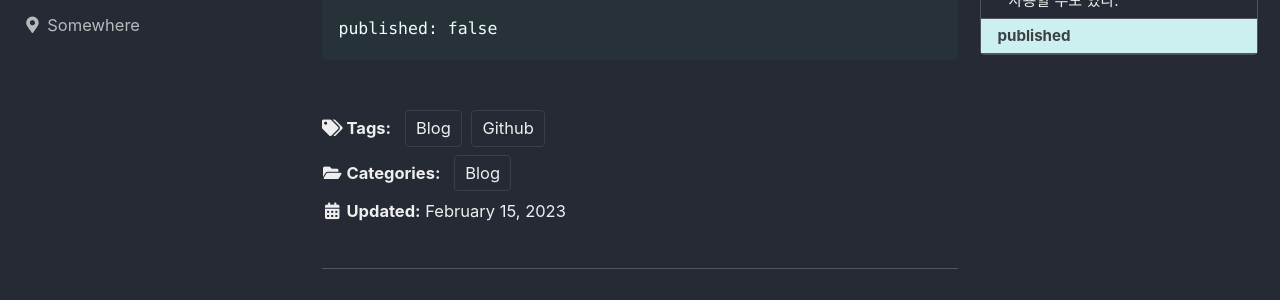
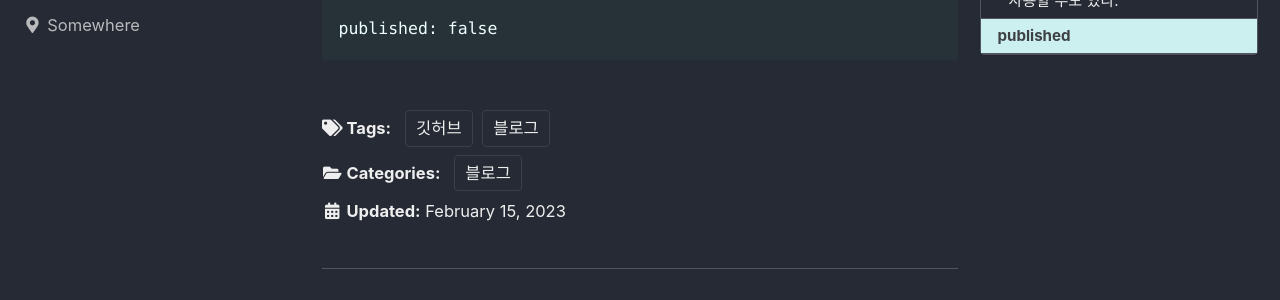
Before and after one commit to dudjun/dudjun.github.io, a Jekyll site: the page built from _posts/2023-02-15-Head.md, in a window 1280 px wide and 900 px high, scrolled down 3530 px. Shown: the part 142-442 px from the top of the window. Built offline with Jekyll 4.4.1, drawn with Linux system fonts in a browser that asks for light colours; cached includes are drawn as plain includes.

Commit message:
Update 2023-02-15-Head.md

```diff
--- a/_posts/2023-02-15-Head.md
+++ b/_posts/2023-02-15-Head.md
@@ -6,9 +6,9 @@ toc: true
 toc_sticky: true
 permalink: /:categories/:title.html
 categories:
-    - Blog
+    - 블로그
 tags:
-    - [Github, Blog]
+    - [깃허브, 블로그]
 ---
 
 # title
```
